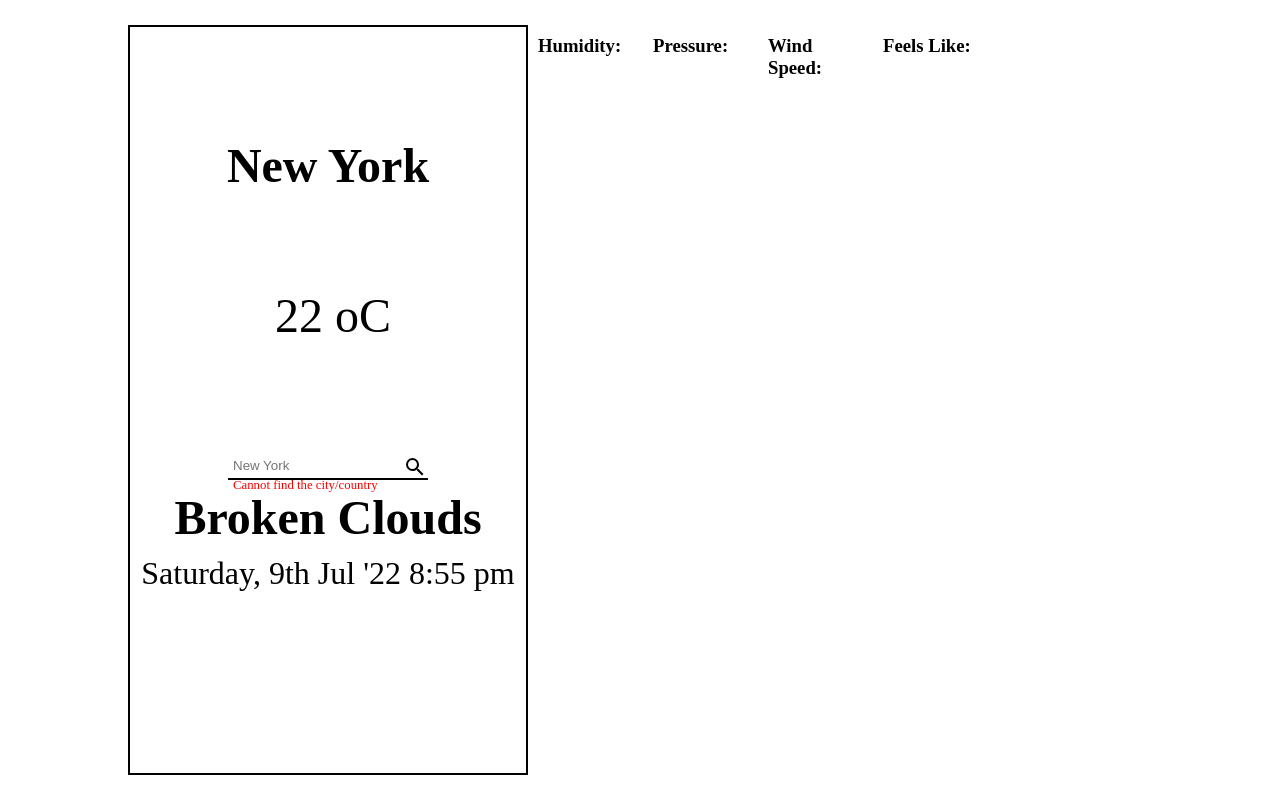
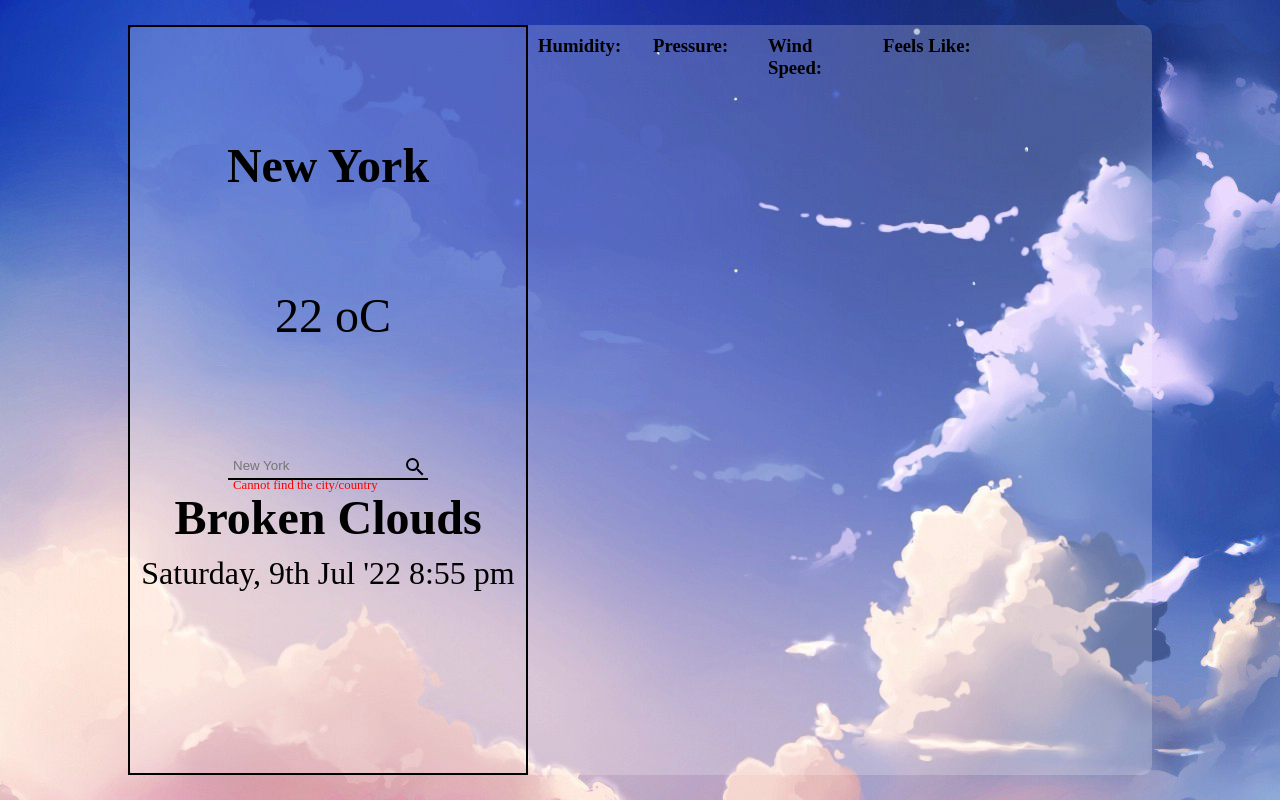
Before and after one commit to tylerdurden-code/weather-app, a plain HTML site: page index.html in a window 1280 px wide. Drawn offline with Linux system fonts and the light colour scheme; no server answers; files whose address does not match are found by name.

Commit message:
Update style.css

```diff
--- a/style.css
+++ b/style.css
@@ -7,7 +7,7 @@
 }
 
 .container {
-    background-image: url('../img/5b3a05c51e7b6.jpg');
+    background-image: url('5b3a05c51e7b6.jpg');
     min-height: 100vh;
     display: flex;
     justify-content: center;
```
